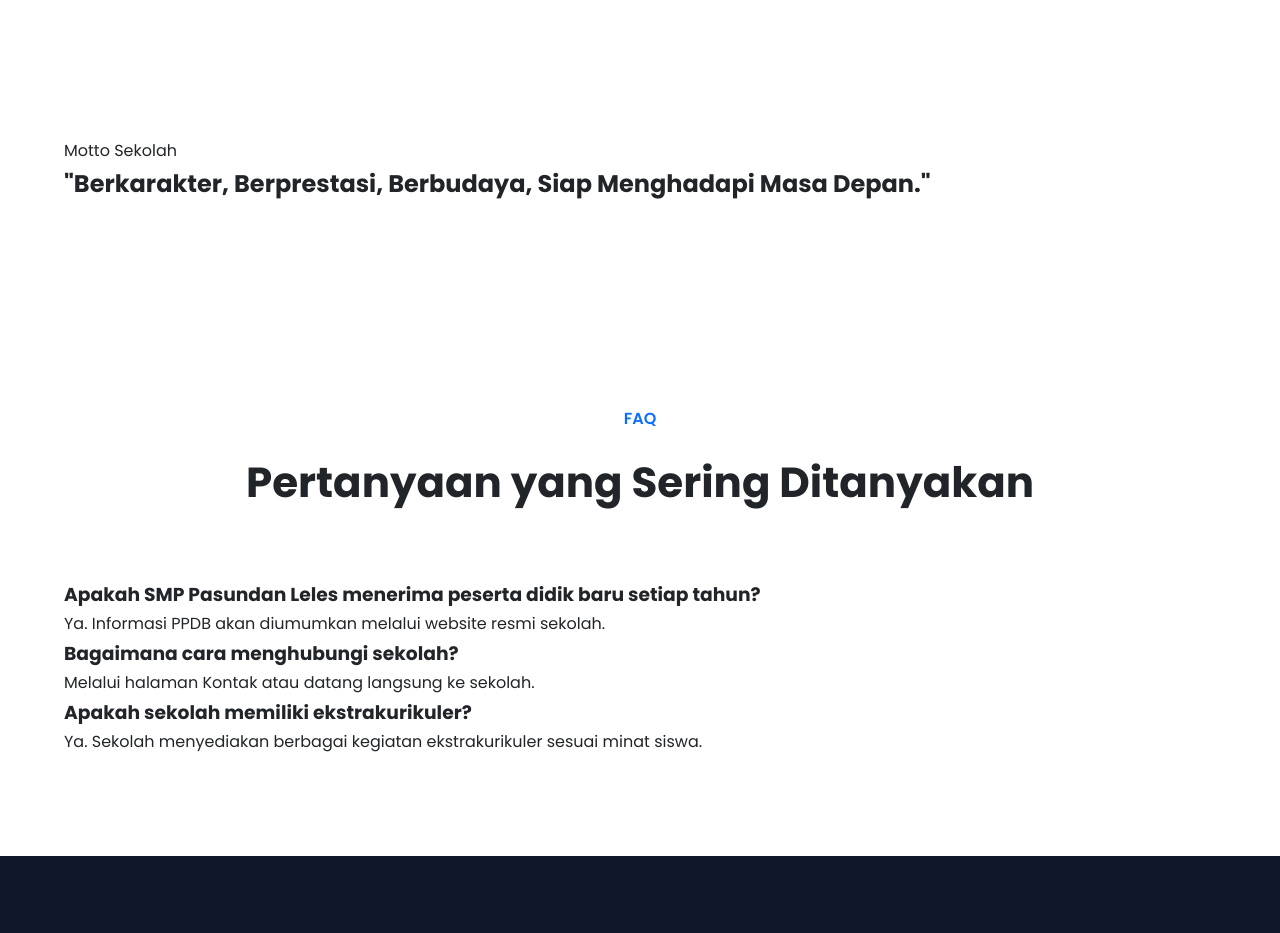
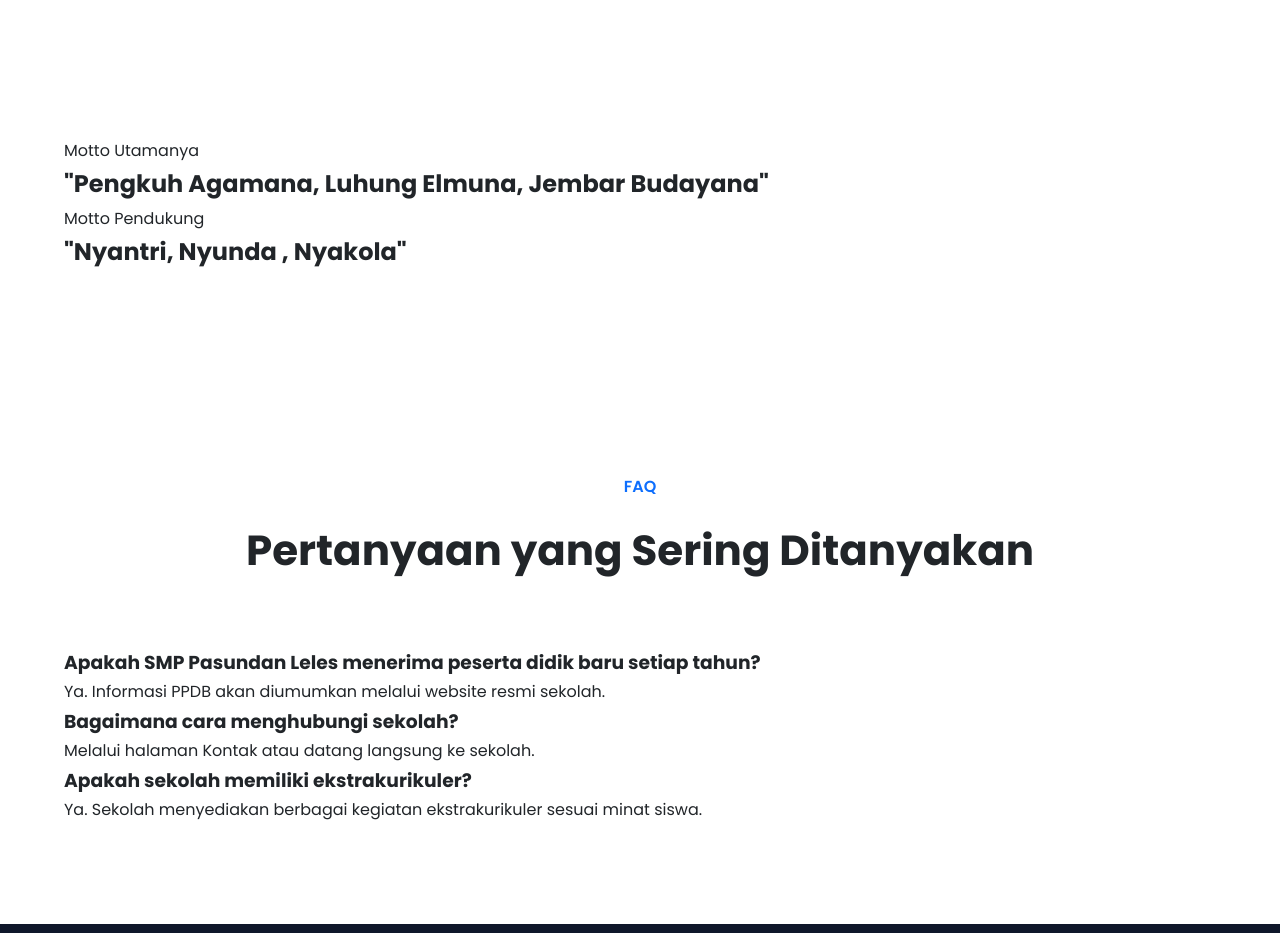
Before and after one commit to RifkiWebDesigner/website-smp-pasundan-leles, a plain HTML site: page profil.html in a window 1280 px wide. Shown: the part 9240-10173 px from the top of the page. Drawn offline with Linux system fonts and the light colour scheme.

Commit message:
Add files via upload

```diff
--- a/profil.html
+++ b/profil.html
@@ -897,14 +897,18 @@
 
         <div class="motto-content">
 
-            <span>Motto Sekolah</span>
+            <span>Motto Utamanya</span>
 
             <h2>
 
-                "Berkarakter,
-                Berprestasi,
-                Berbudaya,
-                Siap Menghadapi Masa Depan."
+                "Pengkuh Agamana, Luhung Elmuna, Jembar Budayana"
+
+            </h2>
+            <span>Motto Pendukung</span>
+
+            <h2>
+
+               "Nyantri, Nyunda , Nyakola"
 
             </h2>
 
```
Also changed, not shown: index.html (+17 -4 lines).
